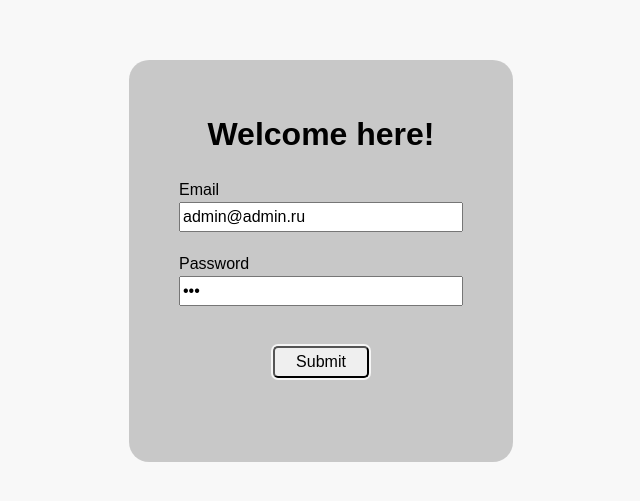
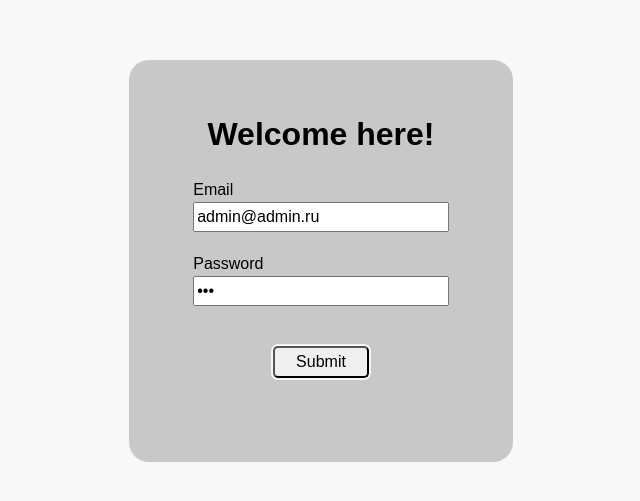
Before and after one commit to KARMA123321/vue-project, a Vue app in the folder vue-project/: page /auth in a window 1280 px wide. Shown: the part 139-640 px from the top of the page, without its empty margins (319-959 px from the left). Built offline with nearby package versions, Linux system fonts and the light colour scheme; the HTML template or start-up script is replaced by a standard one.

Commit message:
Fix the auth block size adaptation and paddings of the main view

```diff
--- a/vue-project/src/components/AuthForm/AuthForm.vue
+++ b/vue-project/src/components/AuthForm/AuthForm.vue
@@ -1,6 +1,5 @@
 <script setup lang="ts">
 import { users } from "@/constants/auth-data";
-import type { StrictOmit } from "@/constants/omit-extension";
 import { useAuthStore } from "@/stores/auth";
 import { ref, defineProps } from "vue";
 import { useRouter } from "vue-router";
@@ -65,12 +64,15 @@ function submitHandler() {
 form {
   display: flex;
   flex-direction: column;
+  align-items: center;
   gap: 20px;
+  min-width: 80%;
 }
 
 .input {
   display: flex;
   flex-direction: column;
+  width: 90%;
 }
 
 .highlight {
--- a/vue-project/src/components/CardModal/CardModal.vue
+++ b/vue-project/src/components/CardModal/CardModal.vue
@@ -32,7 +32,7 @@ function handleSubmit() {
       <button class="close" @click="stopEdit">X</button>
       <div class="title">
         <label for="title">Title</label>
-        <input type="text" id="title" name="title" v-model.trim="card.title"></input>
+        <input type="text" id="title" name="title" v-model.trim="card.title" required></input>
       </div>
       <div class="content">
         <label for="content">Content</label>
--- a/vue-project/src/views/AuthView/AuthView.vue
+++ b/vue-project/src/views/AuthView/AuthView.vue
@@ -37,6 +37,7 @@ main {
 
 .wrapper {
   width: 30%;
+  min-width: 300px;
   border-radius: 20px;
   background-color: var(--secondary-bg-color);
   padding: 50px;
--- a/vue-project/src/views/MainView/MainView.vue
+++ b/vue-project/src/views/MainView/MainView.vue
@@ -49,12 +49,12 @@ watch(
   flex: 1;
   justify-content: center;
   align-items: flex-start;
-  height: 100%;
+  padding: 50px;
+  min-height: 100%;
 }
 
 .list {
   width: 80%;
-  margin-block-start: 50px;
 }
 
 .modal-opened {
```
